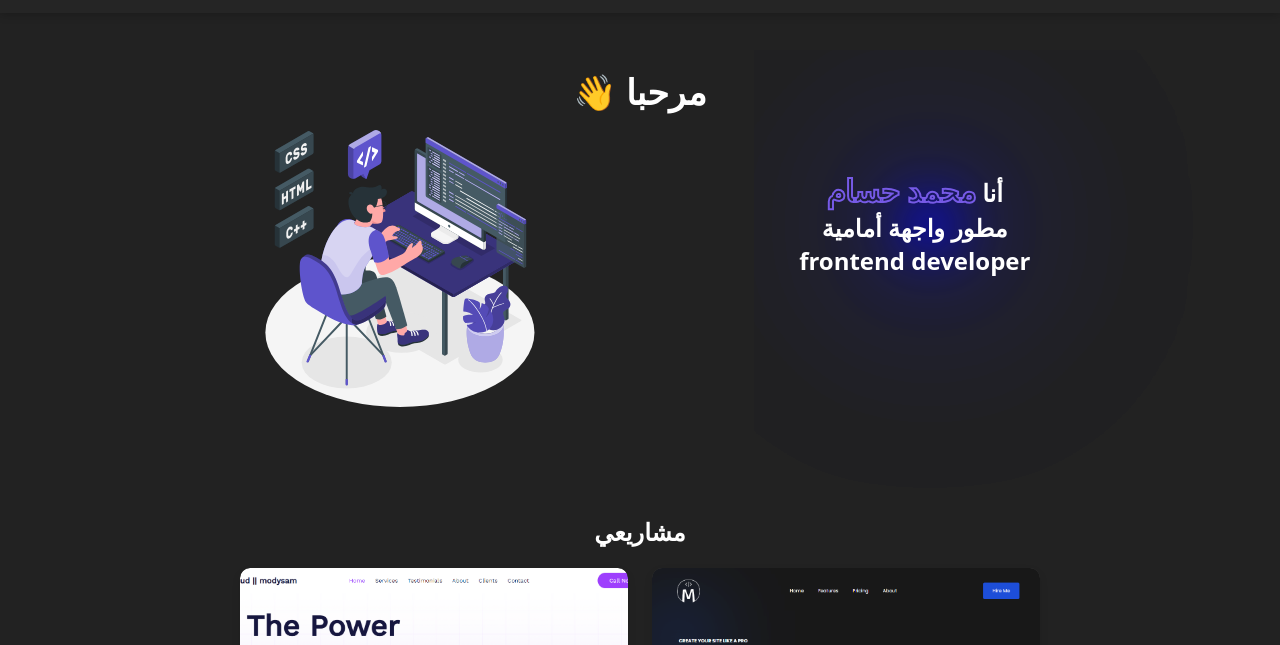
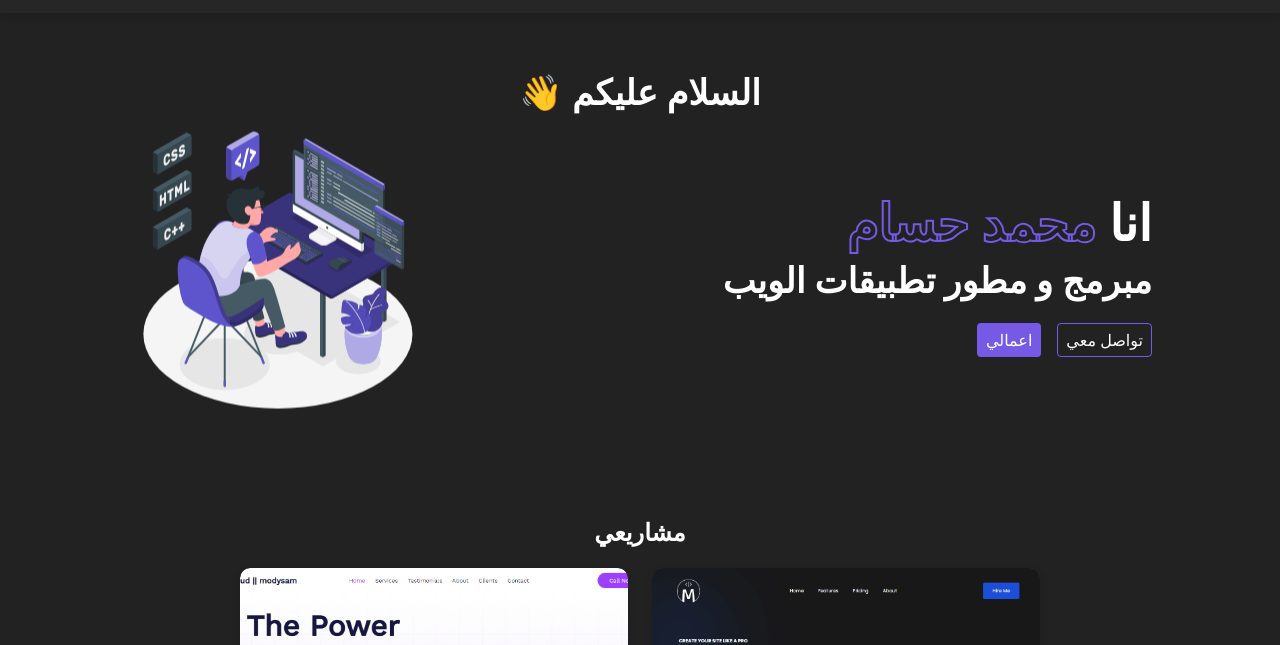
Before and after one commit to 687edf53/My_portfolio, a website: page index.html in a window 1280 px wide. Shown: the part 82-727 px from the top of the page. Drawn offline with nearby package versions, Linux system fonts and the light colour scheme.

Commit message:
testing...

```diff
--- a/index.html
+++ b/index.html
@@ -33,14 +33,20 @@
 
   <!-- Home Section -->
   <section id="home" class="section">
-    <h1>👋 مرحبا</h1>
+    <h1>👋 السلام عليكم</h1>
     <div class="content">
-      <h1>أنا <span class="name">محمد حسام</span>
+      <!-- <h1>أنا <span class="name">محمد حسام</span>
         <br> مطور واجهة أمامية
         <br> frontend developer
-        <span class="blur"></span>
-        <span class="blur"></span>
-      </h1>
+      </h1> -->
+      <div class="text">
+        <h1>انا <span class="name">محمد حسام</span></h1>
+        <h3>مبرمج و مطور تطبيقات الويب</h3>
+        <div class="buttons">
+          <a href="#contact">تواصل معي</a>
+          <a href="#projects">اعمالي</a>
+        </div>
+      </div>
       <img src="./imgs/Programming-amico.svg" alt="">
     </div>
   </section>
--- a/style.css
+++ b/style.css
@@ -32,11 +32,12 @@ body {
   display: flex;
   justify-content: space-between;
   align-items: center;
-  background-color: #272727de;
+  background-color: #272727d2;
   color: white;
   padding: 1rem;
   transition: background-color 0.4s;
   box-shadow: 0 0 10px rgba(0, 0, 0, 0.3);
+  z-index: 1000;
 }
 
 .container {
@@ -66,7 +67,7 @@ body {
   left: 0;
   width: 100%;
   height: 2px;
-  background: #333;
+  background: var(--primary-color);
   transform: scaleX(0);
   transform-origin: right;
   transition: transform 0.4s ease-in-out;
@@ -79,10 +80,6 @@ body {
 
 .navbar ul.visible {
   display: flex;
-}
-
-.navbar ul li a:hover {
-  color: var(--primary-color);
 }
 
 .logo img {
@@ -151,6 +148,8 @@ li {
 .section {
   padding: 50px 0;
   text-align: center;
+  width: 80vw;
+  margin: 0 auto;
 }
 
 hr {
@@ -220,10 +219,61 @@ hr {
 
 #home .content {
   display: flex;
-  justify-content: space-evenly;
+  justify-content: space-between;
+  align-items: center;
   flex-direction: row-reverse;
   padding-top: 50px;
   position: relative;
+}
+
+#home .content .text {
+  text-align: right;
+  margin-top: -35px;
+}
+
+#home .content .text .buttons {
+  display: flex;
+  flex-direction: row-reverse;
+  width: fit-content;
+  gap: 1rem;
+  text-align: right;
+  margin-left: auto;
+  margin-top: 20px;
+}
+
+#home .content .text .buttons a {
+  padding: 5px 8px;
+  background: var(--primary-color);
+  color: white;
+  text-decoration: none;
+  transition: 0.2s;
+  border: 1px solid transparent;
+  border-radius: 4px;
+}
+
+#home .content .text .buttons a:last-child:hover {
+  background-color: transparent;
+  border-color: var(--primary-color);
+}
+
+#home .content .text .buttons a:first-child {
+  background-color: transparent;
+  border-color: var(--primary-color);
+}
+
+#home .content .text .buttons a:first-child:hover {
+  background: var(--primary-color)
+}
+
+
+
+#home .content .text h1,
+.name {
+  font-size: 50px !important;
+}
+
+#home .content .text h3 {
+  font-size: 35px;
 }
 
 #home .content>img {
@@ -268,7 +318,6 @@ hr {
 }
 
 .name {
-  font-size: 30px;
   color: transparent;
   -webkit-text-stroke: 2px var(--primary-color);
 }
@@ -278,7 +327,7 @@ hr {
   width: 30px;
   height: 30px;
   border-radius: 50%;
-  background: #0000ff43;
+  background: #0000ff5e;
   box-shadow: 0 0 50px blue, 0 0 100px blue, 0 0 150px blue, 0 0 200px 10px blue,
     0 0 250px 10px blue;
   filter: blur(10px);
@@ -291,11 +340,10 @@ hr {
 
 #home .content h1 {
   position: relative;
-  width: fit-content;
 }
 
-#home .content h1,.blur {
-  animation: updown infinite 1s ease-in-out alternate;
+#home .content img {
+  animation: updown infinite 1.5s ease-in-out alternate;
 }
 
 /* Media Query */
@@ -356,7 +404,7 @@ hr {
     padding: 0;
   }
 
-  .blur {
+  #home .content img {
     right: 45%;
     transform: translateX(-50%);
   }
```
